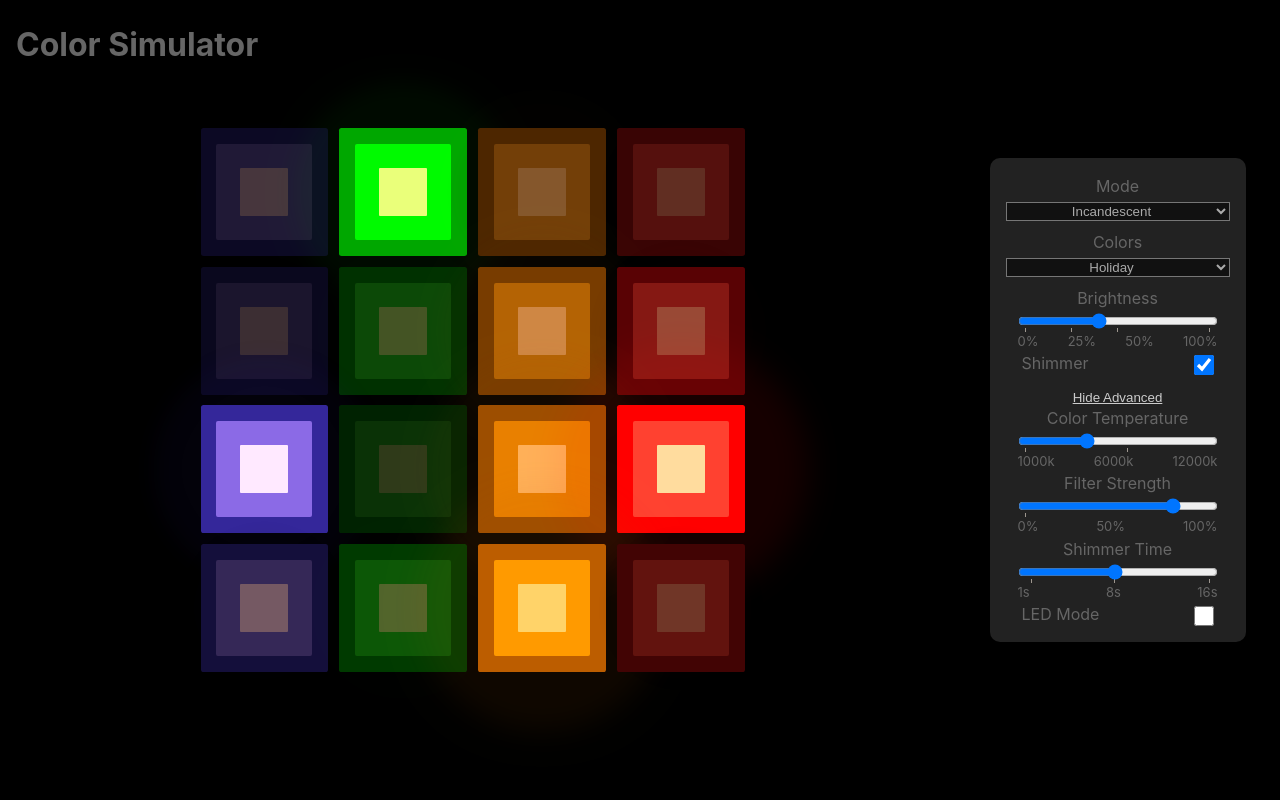
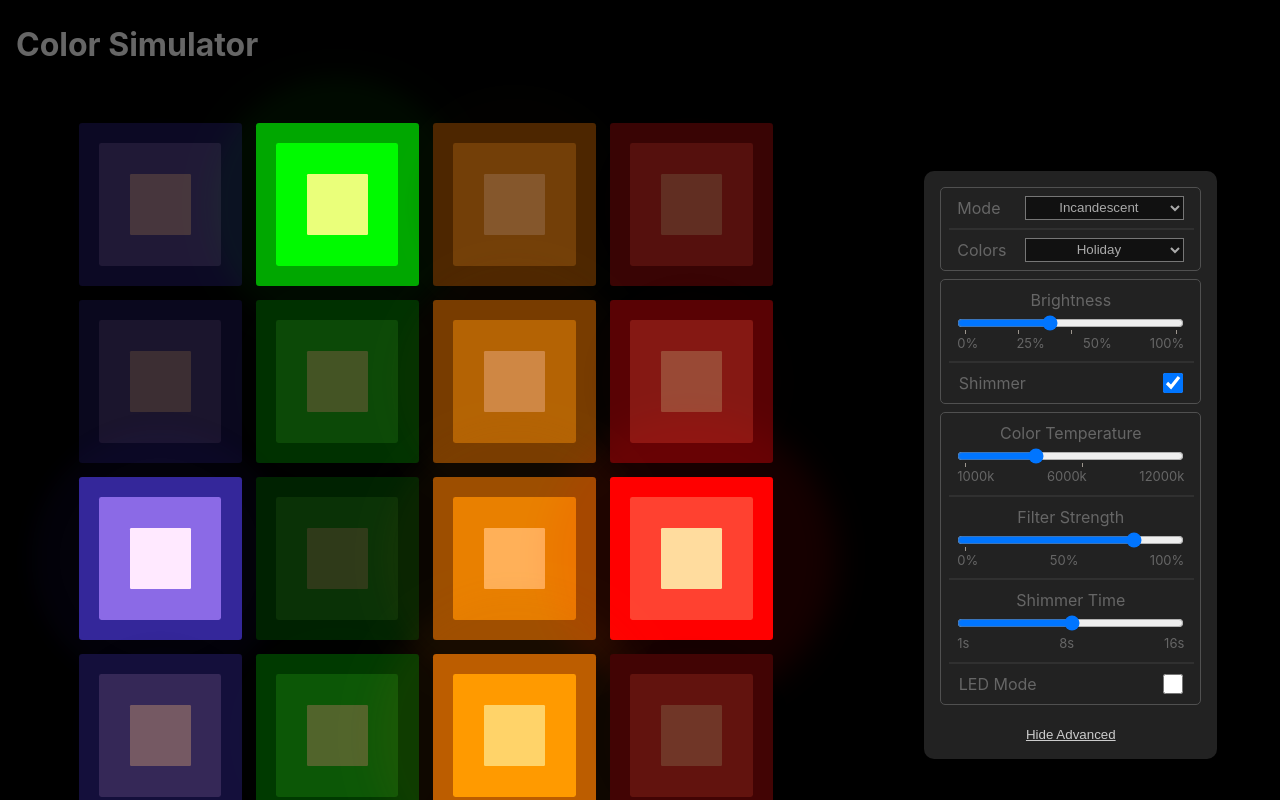
Before and after one commit to nickgerlock/Color-Simulator-Svelte, a Svelte app: page / in a window 1280 px wide. Both pictures are taken after a click on the button "Advanced". Built offline with nearby package versions, Linux system fonts and the light colour scheme.

Commit message:
The slickest damn UI you've ever seen. New colors too.

```diff
--- a/src/App.svelte
+++ b/src/App.svelte
@@ -81,13 +81,14 @@
     flex-shrink: 1;
     flex-basis: 100%;
 
-    /* This is a hack because I can't figure out how to make flex work on this. */
-    max-height: calc(100% - 1em);
+    width: min(100%, 1920px);
 
     flex-direction: column;
     flex-wrap: wrap;
     justify-content: space-between;
+    align-content: space-around;
     gap: 10px;
+    margin: auto;
   }
 
 
@@ -95,36 +96,37 @@
     overflow: visible;
     box-sizing: border-box;
     display: flex;
-    /* flex-basis: 60%;
-    max-height: 60%; */
+    flex-grow: 10;
     flex-shrink: 1;
-    flex-grow: 3;
+    aspect-ratio: 1;
+    max-width: 100%;
   }
 
   .color_controls_container {
     box-sizing: border-box;
     display: flex;
-    flex-grow: 1;
+    flex-shrink: 1;
+    padding: 1em;
   }
 
-  @media (min-width: 800px) {
-    .color_controls_container {
-      min-height: 90%;
-      width: 325px;
+  @media (min-aspect-ratio: 1) {
+    .color_simulator_container {
+      max-width: calc(100% - 400px);
+      /* min-height: 90%; */
+      /* max-width: calc(min(100% - 400px, 1080px)); */
     }
 
-    .color_simulator_container {
-      min-height: 90%;
-      width: calc(100% - 335px);
+    .color_controls_container {
+      height: 100%;
+      width: 325px;
+      margin-bottom: auto;
     }
 
     .content {
-      /* This is a hack because I can't figure out how to make flex work on this. */
-      max-height: calc(100% - 12em);
     }
   }
 
-  @media (max-width: 800px) {
+  @media (max-aspect-ratio: 1) {
     .header {
       display: none;
     }
@@ -134,6 +136,8 @@
     }
 
     .color_simulator_container {
+      /* width: 100%; */
+      /* max-height: 60%; */
       /* height: 48%; */
     }
 
--- /dev/null
+++ b/src/checkbox_control.svelte
@@ -0,0 +1,33 @@
+<script lang="ts">
+  export let name: string;
+  export let checked: boolean;
+  export let label: string;
+</script>
+
+<div class="{name} checkbox control">
+  <div class="wrapper">
+    <label for="glow">{label}</label>
+    <input bind:checked={checked} type="checkbox" id={name} name={name}/>
+  </div>
+</div>
+
+<style>
+  .control .wrapper {
+    display: flex;
+    margin: auto;
+    width: 14em;
+    box-sizing: border-box;
+  }
+
+  label {
+    flex-grow: 1;
+  }
+
+  .control input {
+    margin: auto;
+    width: 1.5em;
+    height: 1.5em;
+    position: relative;
+    float: right;
+  }
+</style>
--- a/src/color_controls.svelte
+++ b/src/color_controls.svelte
@@ -6,7 +6,7 @@
   import { isPreset, getPreset, getAllPresets, getPresetLabel } from './presets';
   import RangeControl from "./range_control.svelte"
   import SelectControl from './select_control.svelte';
-    import { color } from './lib/color';
+  import CheckboxControl from './checkbox_control.svelte';
 
   export let brightness: number = BrightnessRange.default;
   export let colorTemperature: number = ColorTemperatureRange.default;
@@ -55,41 +55,47 @@
   }, 50);
 </script>
 
-<div class="controls container">
-  <div class="basic controls">
+<div class="controls_container">
+  <div class="control_group basic">
+
+    <div class="section">
       <SelectControl name="mode" label="Mode" options={getPresetOptions()} onChange={setPreset}></SelectControl>
 
+      <div class="minor_divider" role="separator"></div>
+
       <SelectControl bind:value={colorOption} name="color_option" label="Colors" options={getColorOptions()}></SelectControl>
+    </div>
 
+    <div class="section">
       <RangeControl bind:value={brightness} name="brightness" label="Brightness" rangeParameters={BrightnessRange}></RangeControl>
 
-    <div class="glow checkbox control">
-      <div class="wrapper">
-        <label for="glow">Shimmer</label>
-        <input bind:checked={glow} type="checkbox" id=glow name=glow/>
-      </div>
+      <div class="minor_divider" role="separator"></div>
+
+      <CheckboxControl bind:checked={glow} name="glow" label="Shimmer"></CheckboxControl>
     </div>
   </div>
 
   {#if showAdvanced}
-    <button class="text_button advanced_toggle" on:click={(e) => showAdvanced = false}>Hide Advanced</button>
+    <div class="section">
+      <div class="control_group advanced">
+        <RangeControl bind:value={colorTemperature} disabled={ledMode} name="colorTemperature" label="Color Temperature" rangeParameters={ColorTemperatureRange}></RangeControl>
 
-    <div class="advanced controls">
-      <RangeControl bind:value={colorTemperature} disabled={ledMode} name="colorTemperature" label="Color Temperature" rangeParameters={ColorTemperatureRange}></RangeControl>
+        <div class="minor_divider" role="separator"></div>
 
         <RangeControl bind:value={filterStrength} disabled={ledMode} name="filterStrength" label="Filter Strength" rangeParameters={FilterStrengthRange}></RangeControl>
 
+        <div class="minor_divider" role="separator"></div>
+
         <RangeControl disabled={!glow} bind:value={glowPeriod} name="glowPeriod" label="Shimmer Time" rangeParameters={GlowPeriodRange}></RangeControl>
+
+        <div class="minor_divider" role="separator"></div>
 
         <!-- <RangeControl bind:value={bloom} name="bloom" label="Bloom" rangeParameters={BloomRange}></RangeControl> -->
 
-      <div class="led_mode checkbox control">
-        <div class="wrapper">
-          <label for="led_mode">LED Mode</label>
-          <input bind:checked={ledMode} type="checkbox" id=led_mode name=led_mode/>
+        <CheckboxControl bind:checked={ledMode} name="led_mode" label="LED Mode"></CheckboxControl>
       </div>
     </div>
-    </div>
+    <button class="text_button advanced_toggle" on:click={(e) => showAdvanced = false}>Hide Advanced</button>
   {:else}
     <button class="text_button advanced_toggle" on:click={(e) => showAdvanced = true}>Advanced</button>
   {/if}
@@ -97,17 +103,42 @@
   </div>
 
 <style>
-  .controls.container {
+  .controls_container {
     margin: auto;
-    max-width: 300px;
+    margin-bottom: 0px;
+    margin-top: auto;
+
+    width: 20em;
     max-height: 100%;
     display: flex;
     flex-direction: column;
+    gap: 0.5em;
+
     overflow: auto;
     box-sizing: border-box;
     background-color: #222222;
     border-radius: 10px;
     padding: 1em;
+  }
+
+  .section {
+    border: solid 0.5px #505050;
+    border-radius: 5px;
+    padding: 0.5em;
+    display: flex;
+    flex-direction: column;
+    gap: 0.5em;
+  }
+
+  .minor_divider {
+    width: 100%;
+    border: solid 0.5px #303030;
+  }
+
+  .control_group {
+    display: flex;
+    flex-direction: column;
+    gap: 0.5em;
   }
 
   .control {
@@ -129,25 +160,16 @@
     margin-top: 1em;
   }
 
-  .control .wrapper {
-    display: block;
-    margin: auto;
-    width: 14em;
-    padding-left: 1em;
-    padding-right: 1em;
-    box-sizing: border-box;
-  }
-
   .control label {
     text-align: center;
   }
-  .control input {
-    margin: auto;
-    width: 1.5em;
-    height: 1.5em;
-    position: relative;
-    top: 4px;
-    float: right;
+
+  @media (min-aspect-ratio: 1) {
+    .controls_container {
+      margin-top: 4em;
+      margin-bottom: auto;
+    }
   }
 
+
 </style>
--- a/src/color_options.ts
+++ b/src/color_options.ts
@@ -1,4 +1,5 @@
 import type { Color } from './lib/color';
+import { scale } from './lib/color';
 import {
   White,
   Black,
@@ -12,8 +13,14 @@ import {
   Cyan,
 
   Orange,
+  Purple,
+
   Azure,
   LedOrange,
+  Pink,
+  LightBlue,
+  HotPink,
+  Violet,
 } from './lib/colors';
 
 type FullColorOption = ColorOption & {key: ColorOptionKey};
@@ -43,8 +50,11 @@ interface ColorOption {
 
 const ColorOptions = [
   'christmas',
-  'test_pattern_colors',
-  'red_white_and_blue',
+  'rainbow',
+  'warm',
+  'cool',
+  'trans',
+  'full_pallette',
 ] as const;
 
 const ColorOptionConfigs: Record<ColorOptionKey, ColorOption> = {
@@ -57,27 +67,59 @@ const ColorOptionConfigs: Record<ColorOptionKey, ColorOption> = {
       Red,
     ],
   },
-  red_white_and_blue: {
-    label: "Red White & Blue",
+  rainbow: {
+    label: "Rainbow",
     colors: [
       Red,
-      White,
+      Orange,
+      Yellow,
+      Green,
       Blue,
-      Red,
-      White,
-      Blue,
+      Purple,
+      Violet,
     ],
   },
-  test_pattern_colors: {
-    label: "Test Pallette",
+  warm: {
+    label: "Warm",
+    colors: [
+      Red,
+      Orange,
+      Yellow,
+      Red,
+      Orange,
+      Yellow,
+    ],
+  },
+  cool: {
+    label: "Cool",
+    colors: [
+      Blue,
+      Green,
+      Purple, Blue,
+      Green,
+      Purple,
+    ],
+  },
+  trans: {
+    label: "Trans Rights",
+    colors: [
+      Azure,
+      HotPink,
+      White,
+      HotPink,
+      Azure,
+    ],
+  },
+  full_pallette: {
+    label: "SMPTE Colors",
     colors: [
       White,
+      Yellow,
+      Cyan,
+      Green,
+      Magenta,
       Red,
-      Green,
       Blue,
-      Yellow,
-      Magenta,
-      Cyan,
-    ],
+    ].map((color) => scale(color, 0.75)),
   }
 };
--- a/src/color_simulator.svelte
+++ b/src/color_simulator.svelte
@@ -41,7 +41,7 @@
     Azure,
     LedOrange,
   } from './lib/colors';
-  import { partition, repeatArray, repeat } from './lib/utils';
+  import { partition, repeatArray, repeat, rotate } from './lib/utils';
   import { ease, easeOut } from './lib/easing';
     import bezier from 'bezier-easing';
     import { getColors, type ColorOptionKey } from './color_options';
@@ -136,6 +136,7 @@
   $: aspectRatio = numLightsPerRow / numLightsPerColumn;
   $: inverseAspectRatio = numLightsPerRow / numLightsPerColumn;
   $: fullColorList = repeatArray(colorPool, numLightsPerColumn);
+  // $: fullColorList = repeat(colorPool, numLightsPerColumn).map((array, index) => rotate(array, index)).flat();
   $: randomizedOffsets = fullColorList.map(() => Math.floor(Math.random() * glowPeriod));
   $: numLights = fullColorList.length;
 
@@ -168,7 +169,6 @@
   @media (max-width: 800px) {
   }
 
-
   .lights {
     --maxHeight: 100%;
     --maxWidth: min(100%, var(--maxWidthFromHeight));
@@ -184,8 +184,9 @@
     margin: auto;
     aspect-ratio: 1;
     width: 100%;
-    height: 100%;
+    max-height: 100%;
   }
+
   .lights {
     --maxWidthFromHeight: calc((var(--maxHeight) * var(--aspectRatio)));
     --maxHeightFromWidth: calc((var(--maxWidth) * var(--inverseAspectRatio)));
@@ -211,6 +212,7 @@
     /* height: 100%; */
     max-width: 100%;
   }
+
   @keyframes fadein {
       from {
           opacity: 0;
--- a/src/lib/color.ts
+++ b/src/lib/color.ts
@@ -76,9 +76,9 @@ export function filter(input: Color, filter: Color, brightness: number = 1.0, fi
   }
 
   const inputMaxChannel = getMaxChannelValue(input);
-  const inputMaximized = scale(input, 1 / inputMaxChannel);
+  const inputMaximized = inputMaxChannel === 0 ? input : scale(input, 1 / inputMaxChannel);
   const filterMaxChannel = getMaxChannelValue(filter);
-  const filterMaximized = scale(filter, 1 / filterMaxChannel);
+  const filterMaximized = filterMaxChannel === 0 ? filter : scale(filter, 1 / filterMaxChannel);
   const filtered = scale(color(
     Math.min(inputMaximized.red, filterMaximized.red),
     Math.min(inputMaximized.green, filterMaximized.green),
--- a/src/lib/colors.ts
+++ b/src/lib/colors.ts
@@ -20,5 +20,8 @@ export const Chartruse = color(0.5, 1.0, 0);
 export const Azure = color(0, 0.5, 1.0);
 export const Purple = color(0.5, 0, 1.0);
 
+export const LightBlue = color(0.36, 0.81, 1.0);
+export const Pink = color(1.0, 0.46, 0.52);
+export const Violet = color(0.749, 0.545098039215686, 1.0);
 
 export const LedOrange = color(1.0, 0.707106781186548, 0);
--- a/src/lib/ranges.ts
+++ b/src/lib/ranges.ts
@@ -91,7 +91,7 @@ export const FilterStrengthRange: RangeParameters = {
 }
 
 export const GlowPeriodRange: RangeParameters = {
-  min: 500,
+  min: 200,
   max: 16_000,
   step: 500,
   default: 8_000,
--- a/src/lib/utils.ts
+++ b/src/lib/utils.ts
@@ -15,6 +15,12 @@ export function repeat<T>(item: T, numRepetitions : number = 1): Array<T> {
 
 export function repeatArray<T>(array: Array<T>, numRepetitions: number = 1): Array<T> {
   return repeat(array, numRepetitions).flat();
+}
+
+export function rotate<T>(array: Array<T>, rotationAmount: number = 0): Array<T> {
+  return array.map((_, index) => {
+    return array[(index - rotationAmount + array.length) % array.length];
+  });
 }
 
 /**
--- a/src/presets.ts
+++ b/src/presets.ts
@@ -75,6 +75,6 @@ const PresetConfigs: Record<PresetKey, PresetConfig> = {
     ledMode: false,
     glow: true,
     label: 'True Beauty',
-    colorOption: 'christmas',
+    // colorOption: 'christmas',
   },
 } as const;
--- a/src/range_control.svelte
+++ b/src/range_control.svelte
@@ -13,6 +13,7 @@
 
 <div class="{name} control">
   <label for="{name}">{label}</label>
+  <div class="input_with_markers">
     <input bind:value={value} on:change={onChange} disabled={disabled} type="range" id={name} name={name} min={rangeParameters.min} max={rangeParameters.max} step={rangeParameters.step} list={listName}/>
 
     <datalist id={listName}>
@@ -21,23 +22,40 @@
       {/each}
     </datalist>
   </div>
+</div>
 
 <style>
   .control {
-    margin: auto;
-    width: 200px;
+    display: flex;
+    flex-wrap: wrap;
+    padding-left: 0.5em;
+    padding-right: 0.5em;
     /* width: min(max(100px, 60vw), 500px); */
   }
 
   label {
     display: block;
     text-align: center;
+    flex-grow: 1;
+    flex-shrink: 1;
+  }
+
+  @media (max-width: 800px) {
+    label {
+      /* font-size: small; */
+    }
+  }
+
+  .input_with_markers {
+    width: 100%;
   }
 
   input {
     display: block;
     margin: auto;
     width: 100%;
+    text-align: center;
+    flex-basis: 100%;
   }
 
   datalist {
--- a/src/select_control.svelte
+++ b/src/select_control.svelte
@@ -23,28 +23,31 @@
 </div>
 
 <style>
+  .wrapper {
+    display: flex;
+    justify-content: space-between;
+    padding-left: 0.5em;
+    padding-right: 0.5em;
+  }
+
   .select.control label {
     display: block;
-    width: 100%;
+    /* width: 100%; */
   }
 
   .select.control select {
     background-color: #111111;
     color: #AAAAAA;
-    display: block;
-    width: 100%;
+    /* width: 100%; */
     text-align: center;
+    flex-basis: 70%;
   }
 
   .select.control {
-    margin-bottom: 2em;
   }
 
   select {
-    margin: auto;
     position: relative;
-    top: 4px;
-    float: right;
   }
 
   label {
```
Lines whose indentation alone changed are shown as unchanged.
